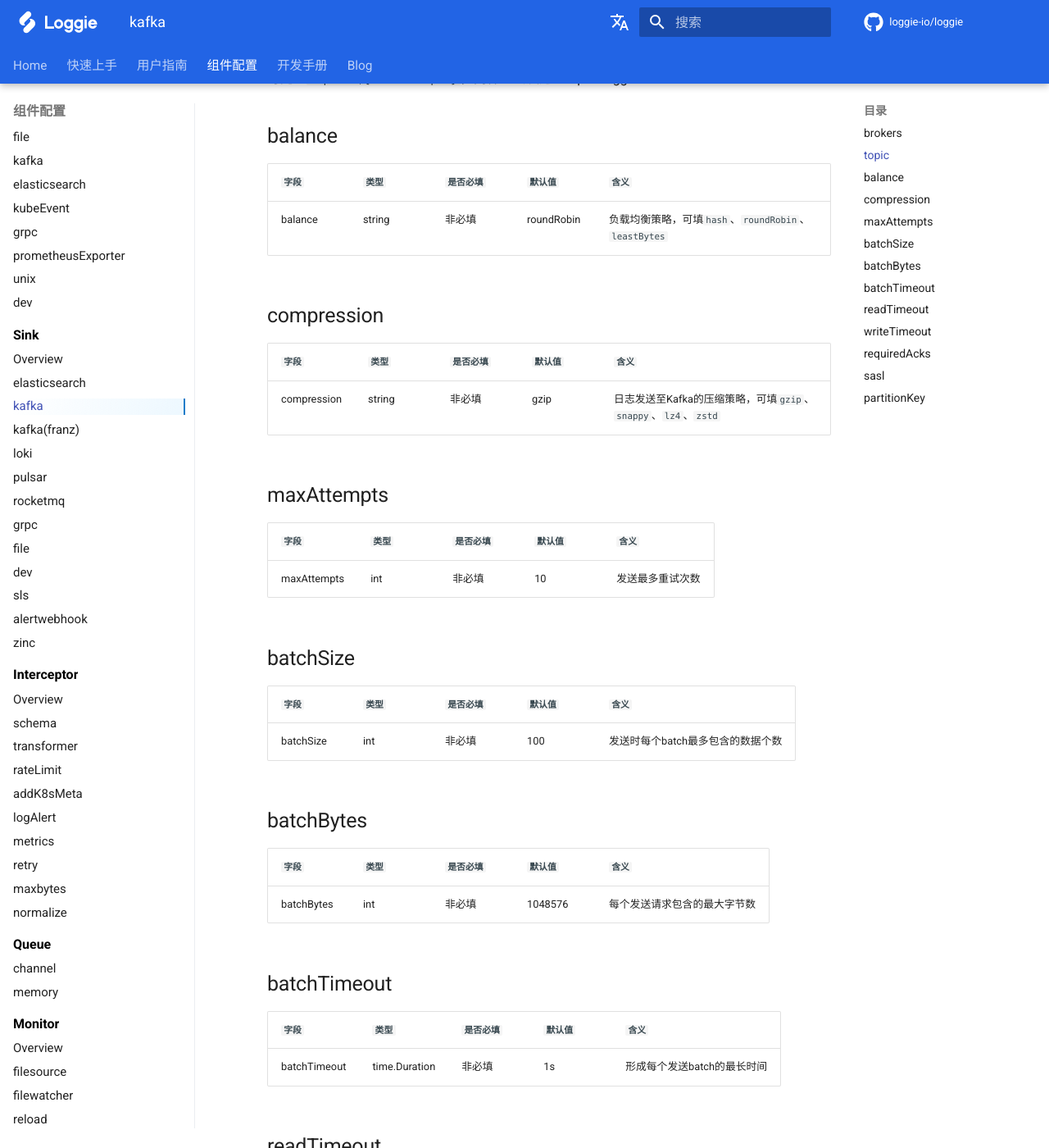
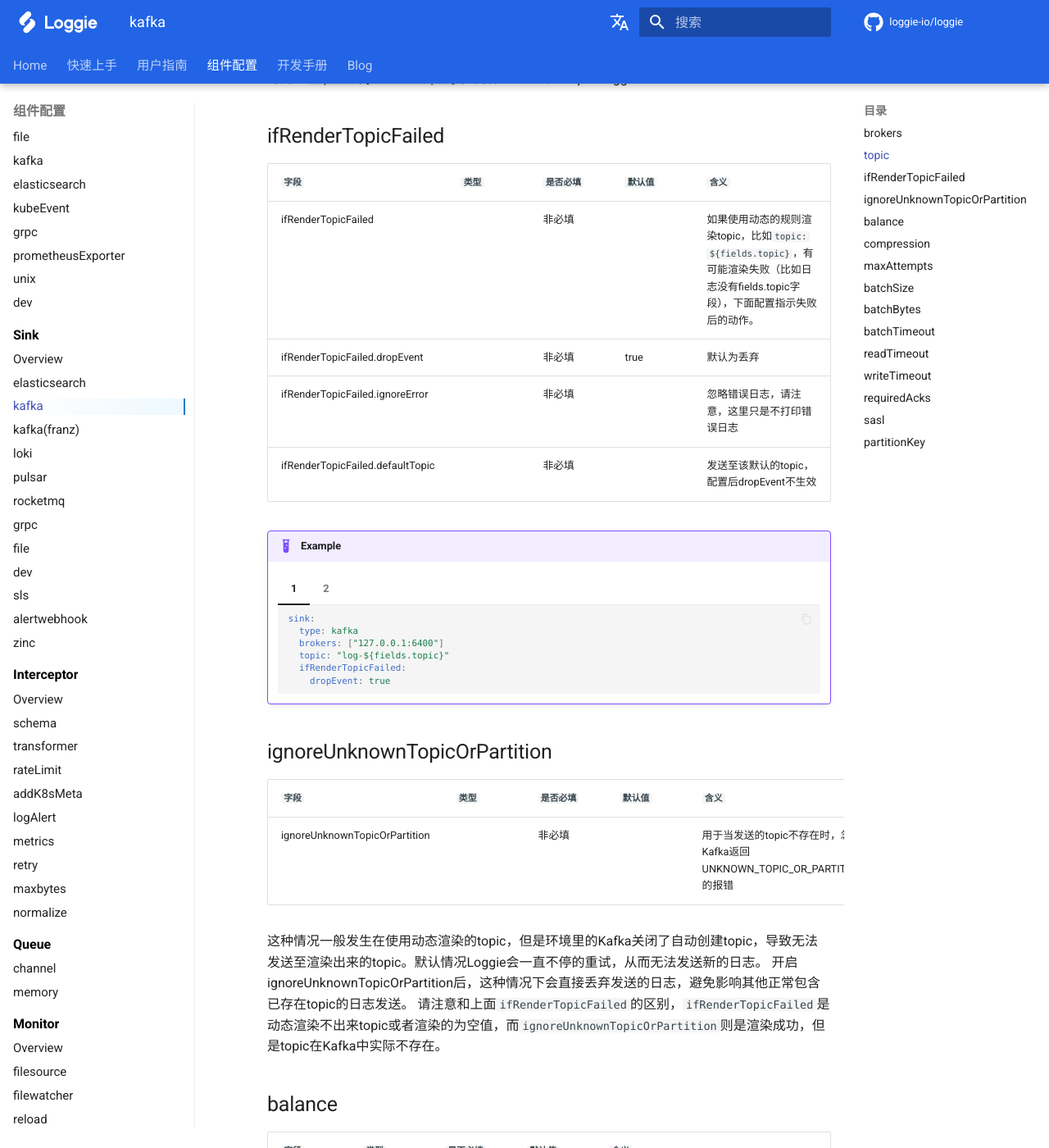
Before and after one commit to loggie-io/docs, an MkDocs documentation site: the page built from docs/reference/pipelines/sink/kafka.md, in a window 1280 px wide and 1400 px high, scrolled down 1182 px. Shown: the whole window at 82% size. Built offline with MkDocs 1.6.1 and Material for MkDocs 9.7.7, drawn with Linux system fonts in a browser that asks for light colours; some web fonts are replaced; comment, search, counter and statistics services are not loaded; the version menu is left out.

Commit message:
Update kafka.md (#173)

````diff
--- a/docs/reference/pipelines/sink/kafka.md
+++ b/docs/reference/pipelines/sink/kafka.md
@@ -46,6 +46,50 @@
 }
 ```
 可配置`topic: ${fields.topic}`，同样也会发送到topic "loggie"。
+
+## ifRenderTopicFailed
+
+|    `字段`   |    `类型`    |  `是否必填`  |  `默认值`  |  `含义`  |
+| ---------- | ----------- | ----------- | --------- | -------- |
+| ifRenderTopicFailed |   |    非必填  |     | 如果使用动态的规则渲染topic，比如`topic: ${fields.topic}`，有可能渲染失败（比如日志没有fields.topic字段），下面配置指示失败后的动作。 |
+| ifRenderTopicFailed.dropEvent |   |    非必填  |  true   | 默认为丢弃 |
+| ifRenderTopicFailed.ignoreError |   |    非必填  |     | 忽略错误日志，请注意，这里只是不打印错误日志 |
+| ifRenderTopicFailed.defaultTopic |   |    非必填  |     |  发送至该默认的topic，配置后dropEvent不生效 |
+
+!!! example
+
+    === "1"
+
+        ```yaml
+        sink:
+          type: kafka
+          brokers: ["127.0.0.1:6400"]
+          topic: "log-${fields.topic}"
+          ifRenderTopicFailed:
+            dropEvent: true
+        ```
+
+    === "2"
+
+        ```yaml
+        sink:
+          type: kafka
+          brokers: ["127.0.0.1:6400"]
+          topic: "log-${fields.topic}"
+          ifRenderTopicFailed:
+            ignoreError: true
+            defaultTopic: default
+        ```
+
+## ignoreUnknownTopicOrPartition
+
+|    `字段`   |    `类型`    |  `是否必填`  |  `默认值`  |  `含义`  |
+| ---------- | ----------- | ----------- | --------- | -------- |
+| ignoreUnknownTopicOrPartition |   |    非必填  |     | 用于当发送的topic不存在时，忽略Kafka返回UNKNOWN_TOPIC_OR_PARTITION的报错 |
+
+这种情况一般发生在使用动态渲染的topic，但是环境里的Kafka关闭了自动创建topic，导致无法发送至渲染出来的topic。默认情况Loggie会一直不停的重试，从而无法发送新的日志。
+开启ignoreUnknownTopicOrPartition后，这种情况下会直接丢弃发送的日志，避免影响其他正常包含已存在topic的日志发送。
+请注意和上面`ifRenderTopicFailed`的区别，`ifRenderTopicFailed`是动态渲染不出来topic或者渲染的为空值，而`ignoreUnknownTopicOrPartition`则是渲染成功，但是topic在Kafka中实际不存在。
 
 
 ## balance
````
